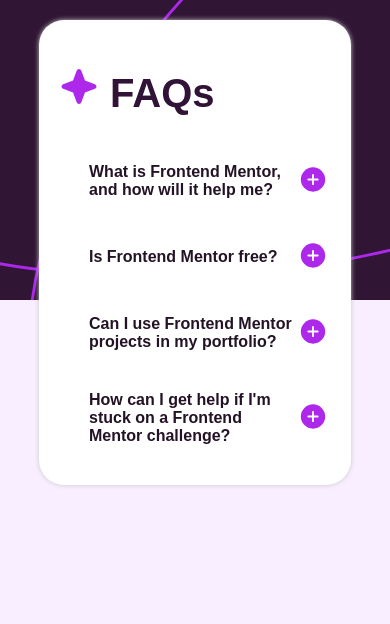
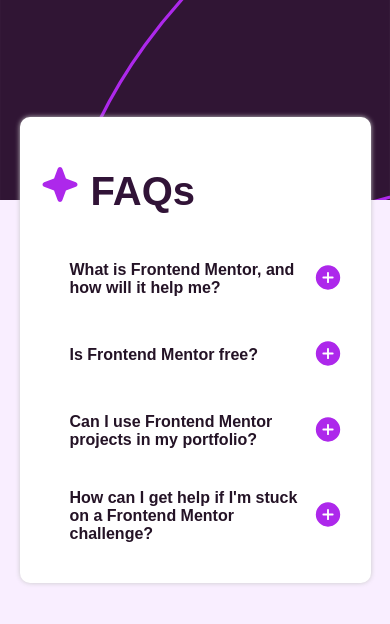
Before and after one commit to MattMori/faq-accordion-main, a plain HTML site: page index.html in a window 390 px wide. Drawn offline with Linux system fonts and the light colour scheme.

Commit message:
correções no mobile

```diff
--- a/styles.css
+++ b/styles.css
@@ -30,7 +30,7 @@
   background-color: #ffffff;
   color: rgb(0, 0, 0);
   padding: 20px;
-  border-radius: 25px;
+  border-radius: 20px;
   text-align: left;
   flex-grow: 1;
   box-shadow: rgb(201, 201, 201) 0px 0px 5px;
@@ -109,8 +109,16 @@
 }
 
 @media (max-width: 768px) {
+
+  .background {
+    height: 200px;
+    background-image: url(/assets/images/background-pattern-mobile.svg);
+
+  }
   .container {
-    margin: 5% 10%;
+    margin: 30% 5%;
+    border-radius: 10px;
+
   }
 
   .container h1 {
@@ -120,4 +128,10 @@
   .acordeon h2 {
     font-size: 16px;
   }
+
+  .acordeon .answer {
+    font-size: 14px;
+  }
+
+
 }
```
